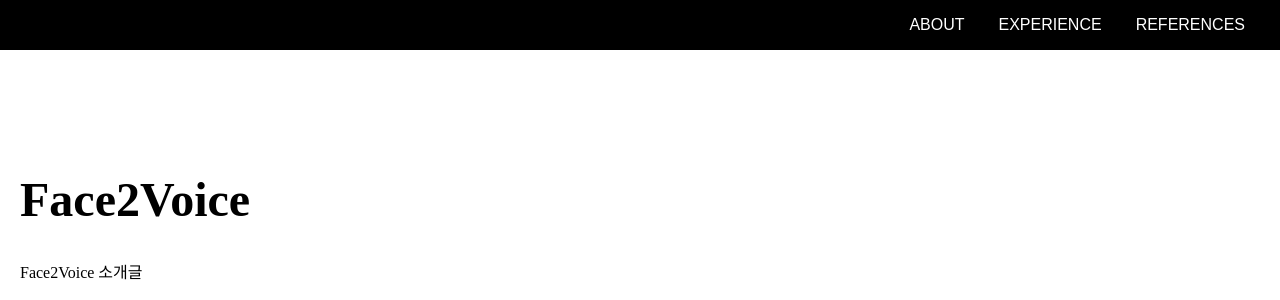
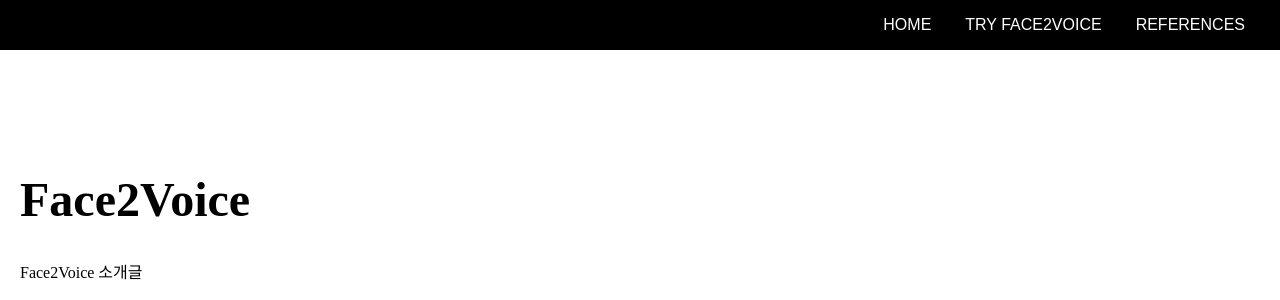
Before and after one commit to jh5-6/Face2Voice, a Flask app: page / in a window 1280 px wide. Shown: the top 300 px of the page. Run offline with Flask 2, Linux system fonts and the light colour scheme; parts of the project's set-up code (start-up, migrations or seed data) failed here and were passed over.

Commit message:
[CHORE] rename a navigation menu item

```diff
--- a/app.py
+++ b/app.py
@@ -103,15 +103,15 @@ def allowed_file(filename):
     return '.' in filename and filename.rsplit('.', 1)[1].lower() in ALLOWED_EXTENSIONS
 
 @app.route('/')
-def info():
-    return render_template('info.html')
+def home():
+    return render_template('home.html')
 
-@app.route('/main')
-def main():
+@app.route('/face2voice')
+def face2voice():
 
     vocoder._model.progressed_task = 0
     vocoder._model.total_task = 0
-    return render_template('main.html')
+    return render_template('face2voice.html')
 
 @app.route('/references')
 def references():
@@ -125,8 +125,8 @@ def progress():
     })
 
  #speech synthesize
-@app.route('/result', methods=['POST'])
-def result( ):
+@app.route('/face2voice_result', methods=['POST'])
+def face2voice_result( ):
     if 'imagefile' not in request.files:
         flash('No file part')
         return redirect(request.url)
@@ -155,7 +155,7 @@ def result( ):
         # flash("Image successfully uploaded and displayed below")
 
         # 음성 합성 결과 출력 시
-        # 입력으로 넣은 문장 보여주기 위해 result.html에 입력 문장 넘겨줌
+        # 입력으로 넣은 문장 보여주기 위해 face2voice_result.html에 입력 문장 넘겨줌
         flash(input_text)
 
         # 전처리한 이미지와 입력 문장을 이용해 음성 합성
@@ -168,7 +168,7 @@ def result( ):
         audio_path = os.path.join(app.config['GENAUDIO_FOLDER'], genfilename)
         sf.write(audio_path, wav, Synthesizer.sample_rate)
 
-        return render_template('result.html', filename = filename, audiofile = genfilename)
+        return render_template('face2voice_result.html', filename = filename, audiofile = genfilename)
 
     else:
         # flash('Allowed image types are - png, jpg, jpeg')
--- a/templates/main.html
+++ b/templates/face2voice.html
@@ -85,8 +85,8 @@
         <div class="menu">
             <nav id="nav">
                 <ul>
-                    <li><a href="{{ url_for('info')}}"> ABOUT</a></li>
-                    <li><a href="{{ url_for('main')}}"> EXPERIENCE</a></li>
+                    <li><a href="{{ url_for('home')}}"> HOME</a></li>
+                    <li><a href="{{ url_for('face2voice')}}"> TRY FACE2VOICE</a></li>
                     <li><a href="{{ url_for('references')}}"> REFERENCES</a></li>
                 </ul>
             </nav>
@@ -98,7 +98,7 @@
 
         <div class="container">
             <div>
-                <form method="post" id="form" action="/result" enctype="multipart/form-data">
+                <form method="post" id="form" action="/face2voice_result" enctype="multipart/form-data">
                     <ol>
                         <!-- 입력 사진 선택 -->
                         <li>
--- a/templates/result.html
+++ b/templates/face2voice_result.html
@@ -12,8 +12,8 @@
         <div class="menu">
             <nav>
                 <ul>
-                    <li><a href="{{ url_for('info')}}"> ABOUT</a></li>
-                    <li><a href="{{ url_for('main')}}"> EXPERIENCE</a></li>
+                    <li><a href="{{ url_for('home')}}"> HOME</a></li>
+                    <li><a href="{{ url_for('face2voice')}}"> TRY FACE2VOICE</a></li>
                     <li><a href="{{ url_for('references')}}"> REFERENCES</a></li>
                 </ul>
             </nav>
--- a/templates/info.html
+++ b/templates/home.html
@@ -12,8 +12,8 @@
         <div class="menu">
             <nav>
                 <ul>
-                    <li><a href="{{ url_for('info')}}"> ABOUT</a></li>
-                    <li><a href="{{ url_for('main')}}"> EXPERIENCE</a></li>
+                    <li><a href="{{ url_for('home')}}"> HOME</a></li>
+                    <li><a href="{{ url_for('face2voice')}}"> TRY FACE2VOICE</a></li>
                     <li><a href="{{ url_for('references')}}"> REFERENCES</a></li>
                 </ul>
             </nav>
--- a/templates/references.html
+++ b/templates/references.html
@@ -12,8 +12,8 @@
         <div class="menu">
             <nav>
                 <ul>
-                    <li><a href="{{ url_for('info')}}"> ABOUT</a></li>
-                    <li><a href="{{ url_for('main')}}"> EXPERIENCE</a></li>
+                    <li><a href="{{ url_for('home')}}"> HOME</a></li>
+                    <li><a href="{{ url_for('face2voice')}}"> TRY FACE2VOICE</a></li>
                     <li><a href="{{ url_for('references')}}"> REFERENCES</a></li>
                 </ul>
             </nav>
```
